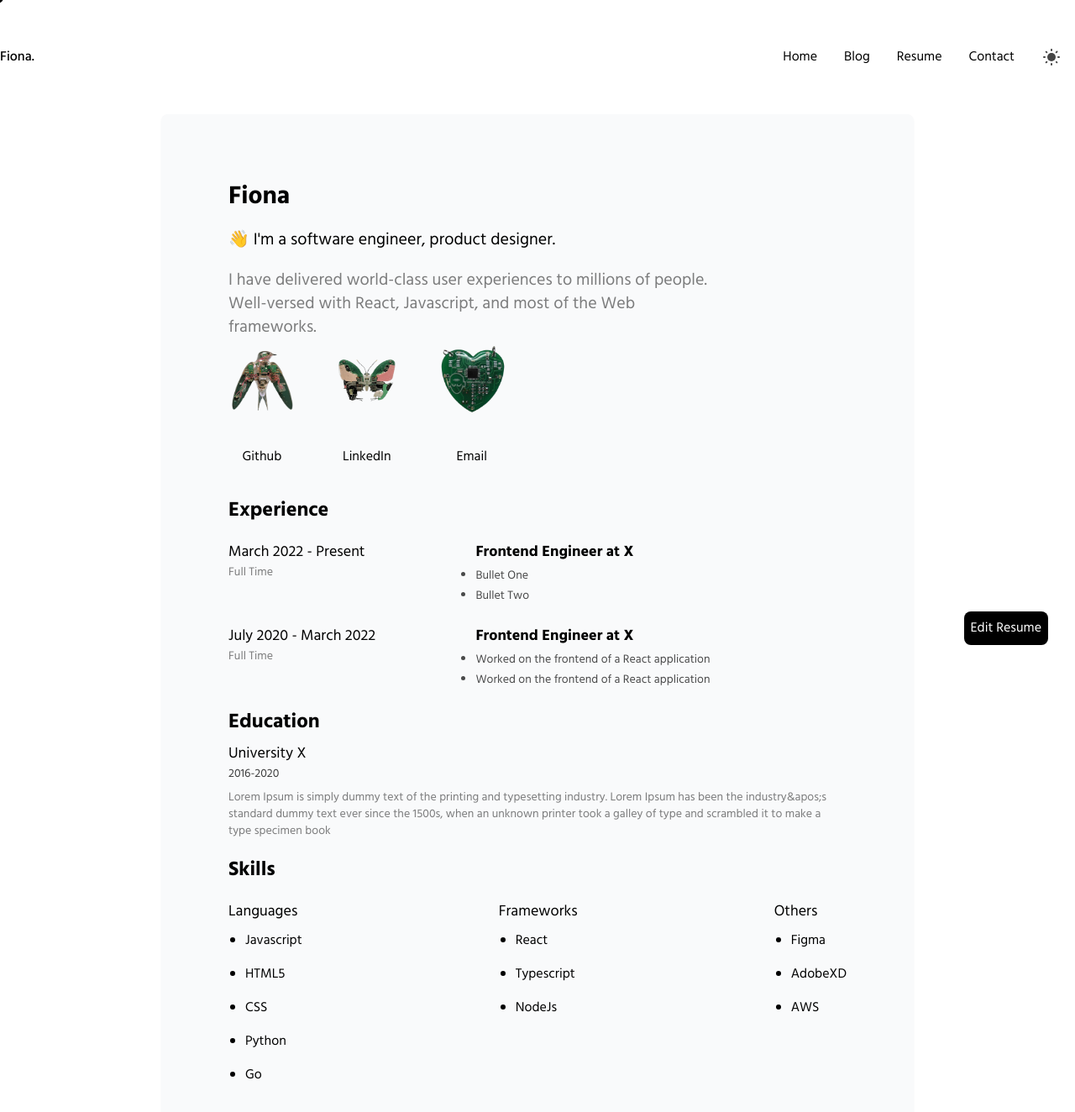
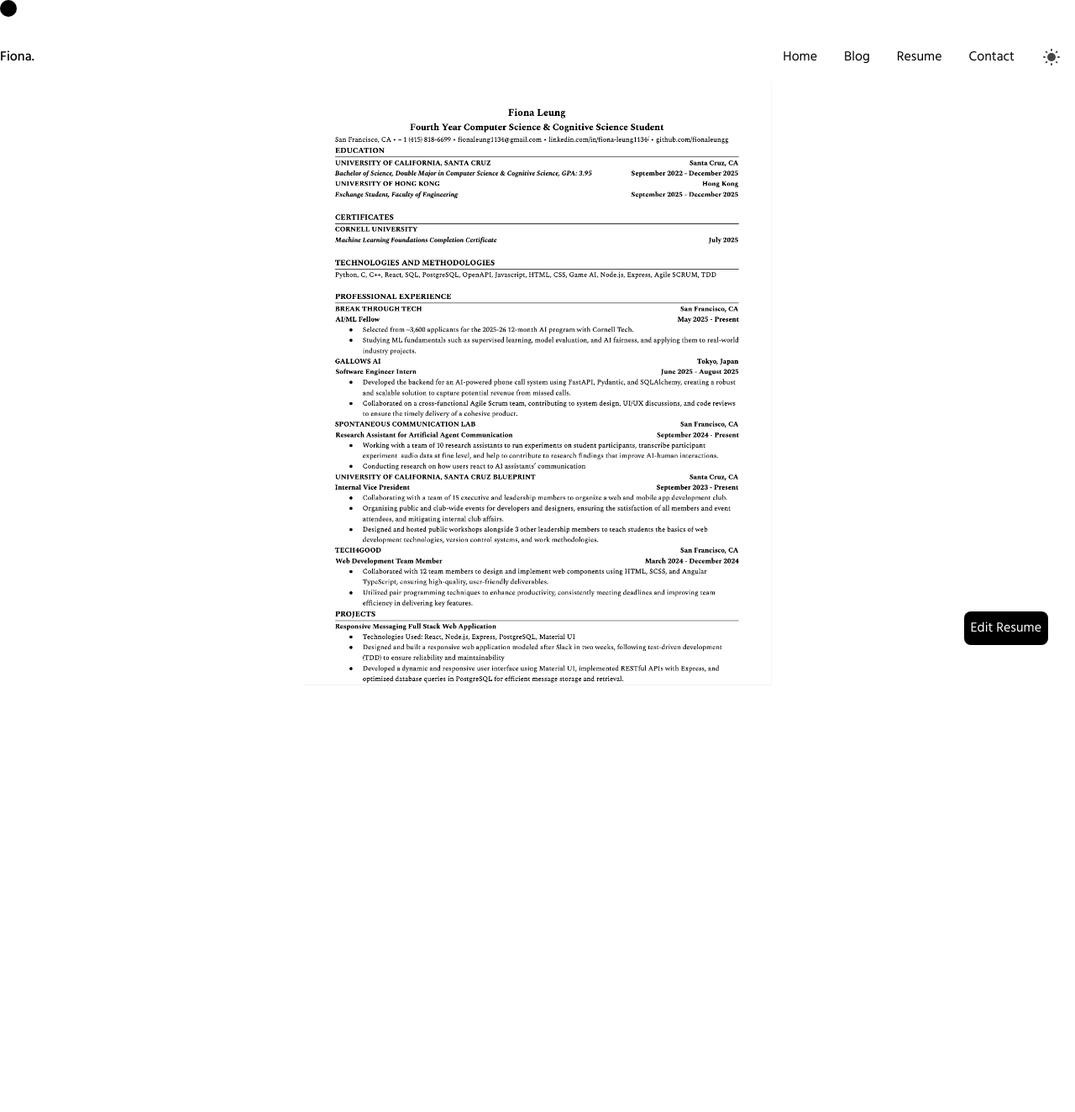
Before and after one commit to fionaleungg/personal-website, a Next.js app: page /resume in a window 1280 px wide. Shown: the top 1324 px of the page at 84% size. After the commit the page ends 856 px from the top, so only its background shows below. Built offline with nearby package versions, Linux system fonts and the light colour scheme.

Commit message:
fixed cursor and resume page

```diff
--- a/components/Cursor/index.js
+++ b/components/Cursor/index.js
@@ -1,18 +1,25 @@
 import { useEffect, useState } from "react";
-import { motion } from "framer-motion";
+import { motion, useMotionValue, useSpring } from "framer-motion";
 import { useTheme } from "next-themes";
 
 const Cursor = () => {
   const { theme } = useTheme();
-  const [position, setPosition] = useState({ x: 0, y: 0 });
   const [isPointer, setIsPointer] = useState(false);
   const [mounted, setMounted] = useState(false);
+
+  const mouseX = useMotionValue(0);
+  const mouseY = useMotionValue(0);
+
+  // Spring smoothing
+  const x = useSpring(mouseX, { stiffness: 300, damping: 25 });
+  const y = useSpring(mouseY, { stiffness: 300, damping: 25 });
 
   useEffect(() => {
     setMounted(true);
 
     const move = (e) => {
-      setPosition({ x: e.clientX, y: e.clientY });
+      mouseX.set(e.clientX - 15);
+      mouseY.set(e.clientY - 15);
     };
 
     const addPointer = () => setIsPointer(true);
@@ -32,7 +39,7 @@ const Cursor = () => {
         el.removeEventListener("mouseleave", removePointer);
       });
     };
-  }, []);
+  }, [mouseX, mouseY]);
 
   if (!mounted) return null;
 
@@ -41,18 +48,9 @@ const Cursor = () => {
   return (
     <motion.div
       className="custom-cursor"
-      animate={{
-        x: position.x - 15,
-        y: position.y - 15,
-        scale: isPointer ? 2 : 1,
-        opacity: isPointer ? 0.6 : 1,
-      }}
-      transition={{
-        type: "spring",
-        stiffness: 300,
-        damping: 25,
-      }}
       style={{
+        x,
+        y,
         position: "fixed",
         top: 0,
         left: 0,
@@ -63,6 +61,8 @@ const Cursor = () => {
         pointerEvents: "none",
         zIndex: 9999,
         mixBlendMode: theme === "dark" ? "difference" : "normal",
+        scale: isPointer ? 2 : 1,
+        opacity: isPointer ? 0.6 : 1,
       }}
     />
   );
--- a/pages/resume.js
+++ b/pages/resume.js
@@ -2,14 +2,11 @@ import React, { useEffect, useState } from "react";
 import { useRouter } from "next/router";
 import Cursor from "../components/Cursor";
 import Header from "../components/Header";
-import ProjectResume from "../components/ProjectResume";
-import Socials from "../components/Socials";
 import Button from "../components/Button";
 import { useTheme } from "next-themes";
 // Data
-import { name, showResume } from "../data/portfolio.json";
-import { resume } from "../data/portfolio.json";
 import data from "../data/portfolio.json";
+const { name, showResume } = data;
 
 const Resume = () => {
   const router = useRouter();
@@ -22,6 +19,7 @@ const Resume = () => {
       router.push("/");
     }
   }, []);
+
   return (
     <>
       {process.env.NODE_ENV === "development" && (
@@ -37,93 +35,17 @@ const Resume = () => {
           data.showCursor && "cursor-none"
         }`}
       >
+        {/* Keep the navbar */}
         <Header isBlog />
+
+        {/* Main content */}
         {mount && (
-          <div className="mt-10 w-full flex flex-col items-center">
-            <div
-              className={`w-full ${
-                mount && theme.theme === "dark" ? "bg-slate-800" : "bg-gray-50"
-              } max-w-4xl p-20 mob:p-5 desktop:p-20 rounded-lg shadow-sm`}
-            >
-              <h1 className="text-3xl font-bold">{name}</h1>
-              <h2 className="text-xl mt-5">{resume.tagline}</h2>
-              <h2 className="w-4/5 text-xl mt-5 opacity-50">
-                {resume.description}
-              </h2>
-              <div className="mt-2">
-                <Socials />
-              </div>
-              <div className="mt-5">
-                <h1 className="text-2xl font-bold">Experience</h1>
-
-                {resume.experiences.map(
-                  ({ id, dates, type, position, bullets }) => (
-                    <ProjectResume
-                      key={id}
-                      dates={dates}
-                      type={type}
-                      position={position}
-                      bullets={bullets}
-                    ></ProjectResume>
-                  )
-                )}
-              </div>
-              <div className="mt-5">
-                <h1 className="text-2xl font-bold">Education</h1>
-                <div className="mt-2">
-                  <h2 className="text-lg">{resume.education.universityName}</h2>
-                  <h3 className="text-sm opacity-75">
-                    {resume.education.universityDate}
-                  </h3>
-                  <p className="text-sm mt-2 opacity-50">
-                    {resume.education.universityPara}
-                  </p>
-                </div>
-              </div>
-              <div className="mt-5">
-                <h1 className="text-2xl font-bold">Skills</h1>
-                <div className="flex mob:flex-col desktop:flex-row justify-between">
-                  {resume.languages && (
-                    <div className="mt-2 mob:mt-5">
-                      <h2 className="text-lg">Languages</h2>
-                      <ul className="list-disc">
-                        {resume.languages.map((language, index) => (
-                          <li key={index} className="ml-5 py-2">
-                            {language}
-                          </li>
-                        ))}
-                      </ul>
-                    </div>
-                  )}
-
-                  {resume.frameworks && (
-                    <div className="mt-2 mob:mt-5">
-                      <h2 className="text-lg">Frameworks</h2>
-                      <ul className="list-disc">
-                        {resume.frameworks.map((framework, index) => (
-                          <li key={index} className="ml-5 py-2">
-                            {framework}
-                          </li>
-                        ))}
-                      </ul>
-                    </div>
-                  )}
-
-                  {resume.others && (
-                    <div className="mt-2 mob:mt-5">
-                      <h2 className="text-lg">Others</h2>
-                      <ul className="list-disc">
-                        {resume.others.map((other, index) => (
-                          <li key={index} className="ml-5 py-2">
-                            {other}
-                          </li>
-                        ))}
-                      </ul>
-                    </div>
-                  )}
-                </div>
-              </div>
-            </div>
+          <div className="resume-wrapper">
+            <img
+              src="images/fionaleung_resumepng.png"
+              alt="Fiona Leung Resume"
+              className="resume-image"
+            />
           </div>
         )}
       </div>
--- a/styles/globals.css
+++ b/styles/globals.css
@@ -80,3 +80,18 @@ body {
   color: rgba(248, 107, 223, 1); /* Tailwind pink-500 */
   font-weight: 600;
 }
+
+.resume-wrapper {
+  display: flex;
+  justify-content: center; /* horizontal center */
+  align-items: center;     /* vertical center */
+  min-height: 80vh;        /* leave some space for navbar */
+  width: 100%;
+}
+
+.resume-image {
+  max-width: 100%;   /* make it bigger */
+  max-height: 90vh; /* constrain to viewport height */
+  object-fit: contain;
+  display: block;
+}
```
Also changed, not shown: public/images/fionaleung_resumepng.png (added).
